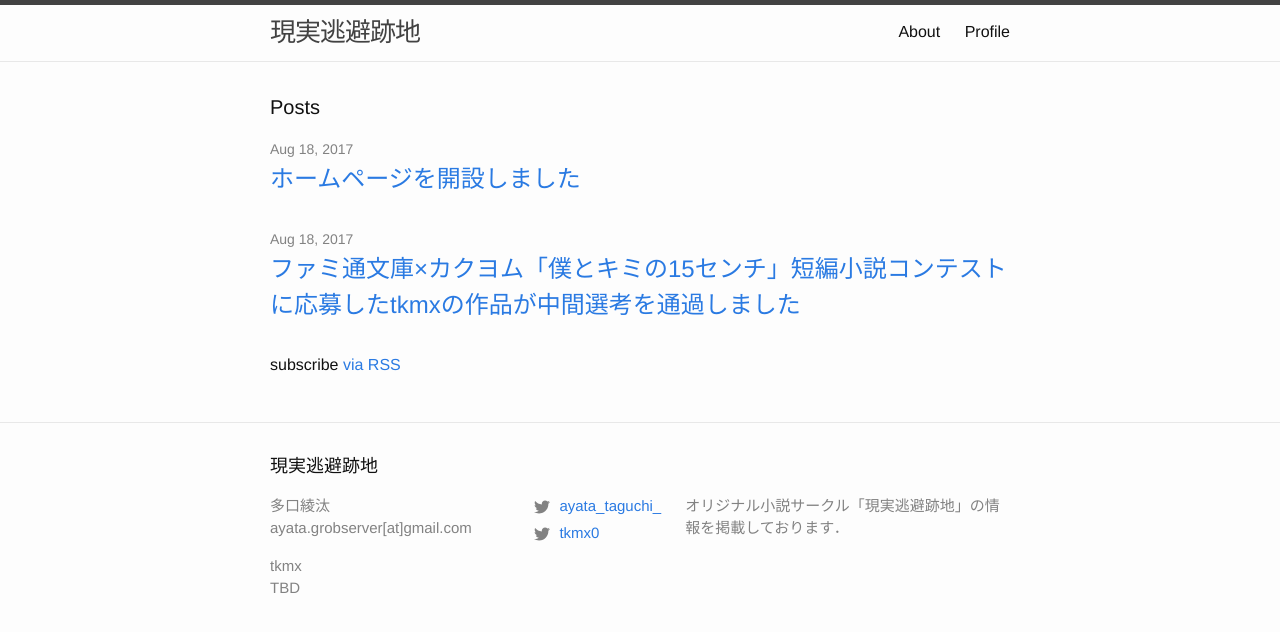
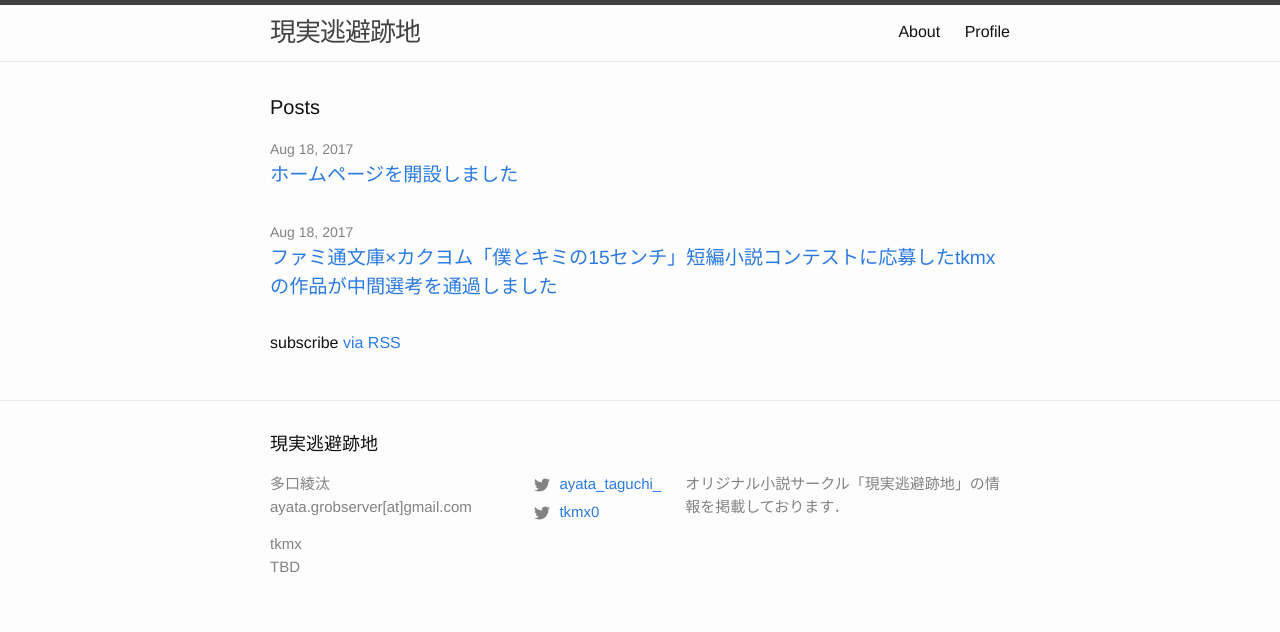
Before and after one commit to takumixs/Escapism, a Jekyll site: the page built from index.md, in a window 1280 px wide. Shown: the top 632 px of the page. Built offline with Jekyll 4.4.1, drawn with Linux system fonts in a browser that asks for light colours.

Commit message:
change title font sizes

```diff
--- a/_sass/minima/_layout.scss
+++ b/_sass/minima/_layout.scss
@@ -199,7 +199,7 @@
 
 .post-link {
   display: block;
-  @include relative-font-size(1.5);
+  @include relative-font-size(1.2);
 }
 
 
@@ -212,7 +212,7 @@
 }
 
 .post-title {
-  @include relative-font-size(2.625);
+  @include relative-font-size(1.2);
   letter-spacing: -1px;
   line-height: 1;
 
```
